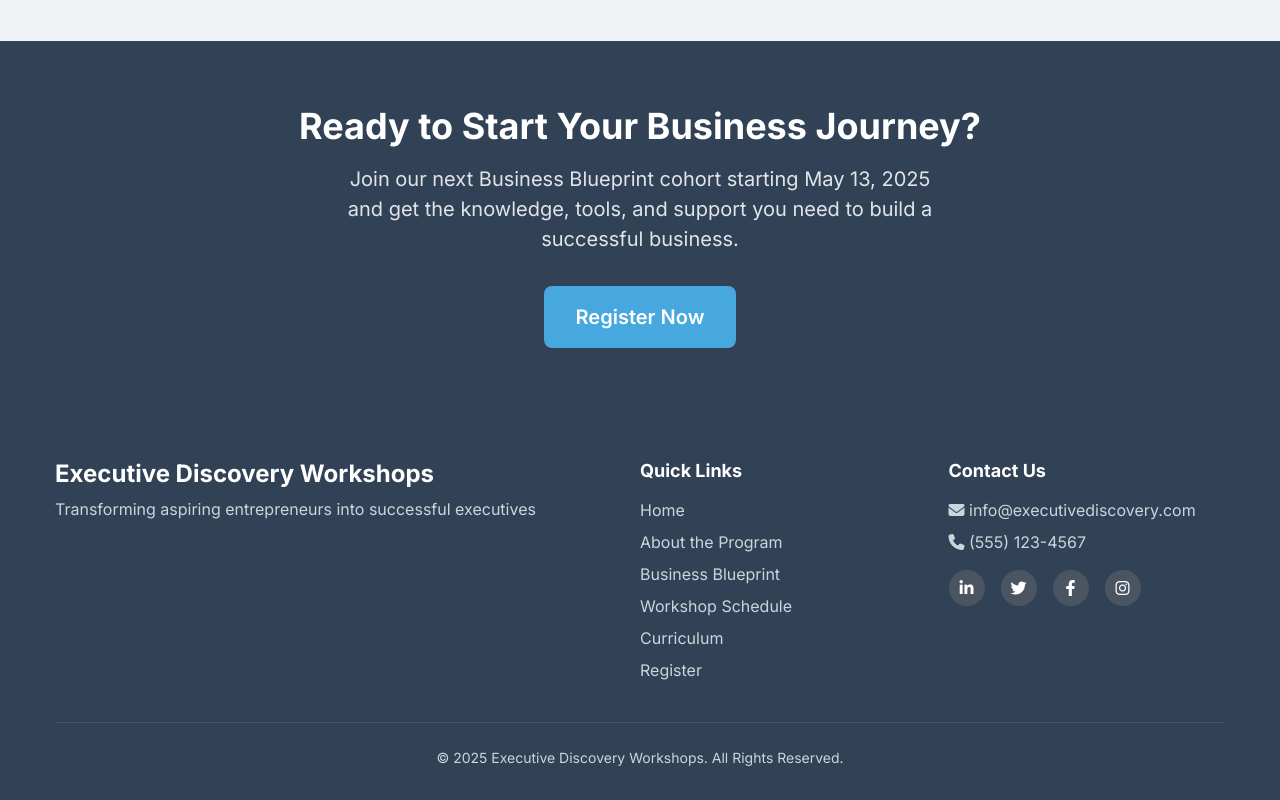
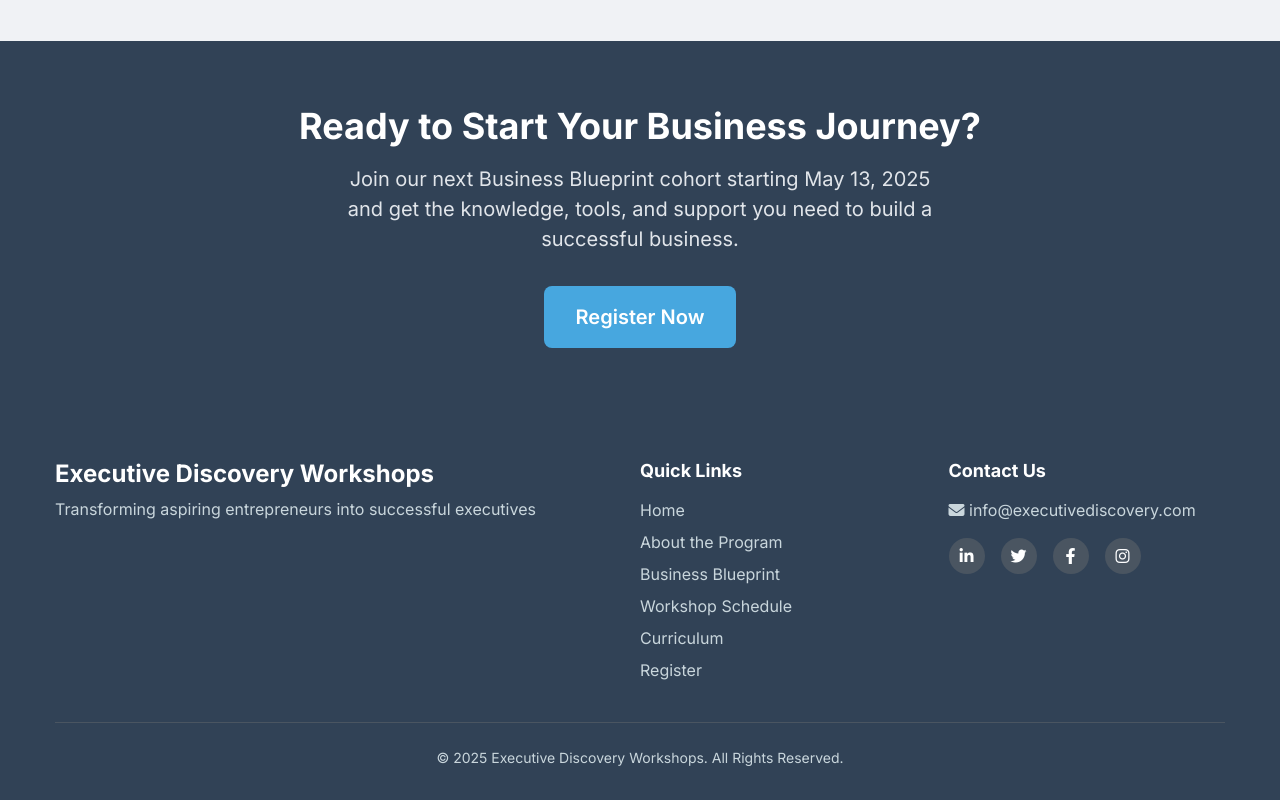
Before and after one commit to executivediscovery/businessblueprint, a plain HTML site: page curriculum.html in a window 1280 px wide. Shown: the part 7436-8236 px from the top of the page. Drawn offline with Linux system fonts and the light colour scheme.

Commit message:
Update curriculum.html

```diff
--- a/curriculum.html
+++ b/curriculum.html
@@ -519,7 +519,6 @@
         <div class="footer-contact">
           <h4>Contact Us</h4>
           <p><i class="fas fa-envelope"></i> info@executivediscovery.com</p>
-          <p><i class="fas fa-phone"></i> (555) 123-4567</p>
           <div class="social-links">
             <a href="#"><i class="fab fa-linkedin-in"></i></a>
             <a href="#"><i class="fab fa-twitter"></i></a>
```
